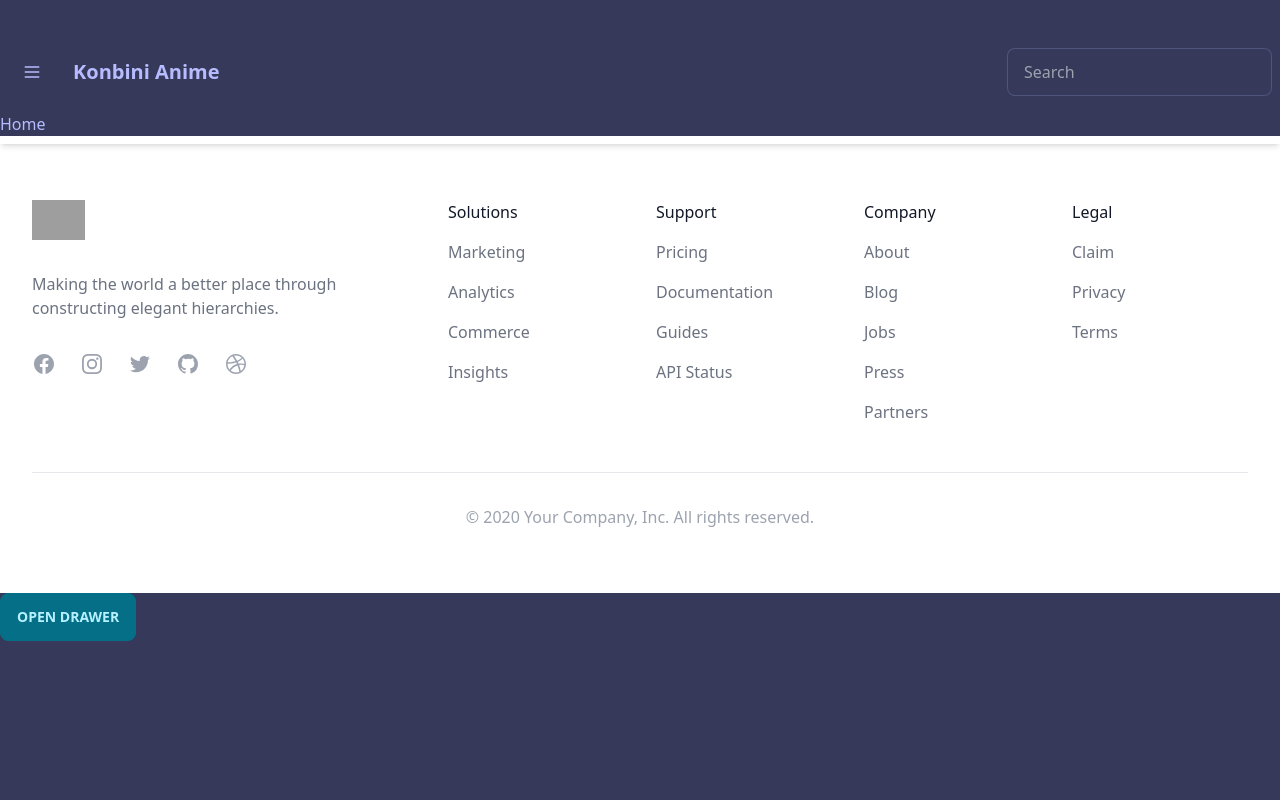
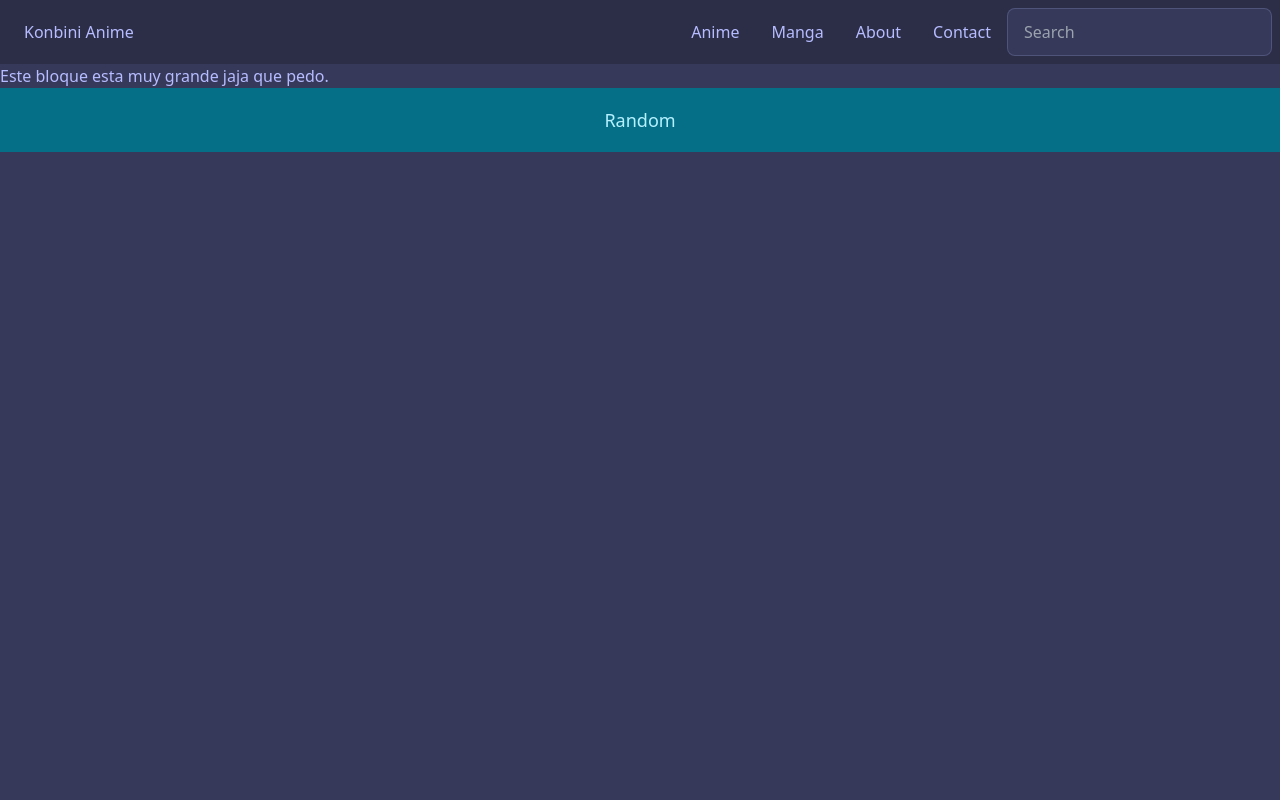
Before and after one commit to Samuel-Moo/konbini-anime, a React (Create React App) app: page / in a window 1280 px wide. Shown: the top 800 px of the page. Built offline with nearby package versions, Linux system fonts and the light colour scheme; grey boxes are pictures that could not be loaded.

Commit message:
New Responsive Navbar Derek 22/01/23

```diff
--- a/src/components/navigation/Navbar.js
+++ b/src/components/navigation/Navbar.js
@@ -2,32 +2,51 @@ import { connect } from "react-redux"
 import { NavLink } from "react-router-dom"
 import Logo1 from 'assets/images/logo_1.jpg'
 import Logo2 from 'assets/images/Logo_2.jpg'
-import React, { useState } from 'react'
 
 function Navbar(){
     return(
-        <nav className='w-full py-10 shadow-md fixed'>
-            <div className="navbar bg-base-100">
-          <div >
+      <div className="drawer">
+      <input id="my-drawer-3" type="checkbox" className="drawer-toggle" />
+      <div className="drawer-content flex flex-col">
+          {/* Navbar */}
+          <div className="w-full navbar bg-base-300">
+              <div className="flex-none lg:hidden">
+                  <label htmlFor="my-drawer-3" className="btn btn-square btn-ghost">
+                      <svg xmlns="http://www.w3.org/2000/svg" fill="none" viewBox="0 0 24 24" className="inline-block w-6 h-6 stroke-current"><path strokeLinecap="round" strokeLinejoin="round" strokeWidth="2" d="M4 6h16M4 12h16M4 18h16"></path></svg>
+                  </label>
+              </div>
+          <div className="flex-1 px-2 mx-2">Konbini Anime</div>
+          <div className="flex-none hidden lg:block">
+              <ul className="menu menu-horizontal">
+           {/* Navbar menu content here */}
+                  <li><a>Anime</a></li>
+                  <li><a>Manga</a></li>
+                  <li><a>About</a></li>
+                  <li><a>Contact</a></li>
 
-            <button className="btn btn-square btn-ghost">
+              </ul>
+          </div>
+          <div className="form-control">
+            <input type="text" placeholder="Search" className="input input-bordered" />
+          </div>
+          </div>
+  {/* Page content here */}
+      Este bloque esta muy grande jaja que pedo.
+      <button className="btn-xs sm:btn-sm md:btn-md lg:btn-lg btn-primary ">Random</button>
+      </div>
+      <div className="drawer-side">
+          <label htmlFor="my-drawer-3" className="drawer-overlay"></label>
+          <ul className="menu p-4 w-80 bg-base-100">
+      {/* Sidebar content here */}
+              <li><a>Anime</a></li>
+              <li><a>Manga</a></li>
+              <li><a>About</a></li>
+              <li><a>Contact</a></li>
 
+          </ul>
 
-              {/*aqui pon la SideBar*/}
-            <svg xmlns="http://www.w3.org/2000/svg" fill="none" viewBox="0 0 24 24" className="inline-block w-5 h-5 stroke-current"><path strokeLinecap="round" strokeLinejoin="round" strokeWidth="2" d="M4 6h16M4 12h16M4 18h16"></path></svg>
-            </button>
-
-            </div>
-  <div className="flex-1">
-    <a className="btn btn-ghost normal-case text-xl">Konbini Anime</a>
+      </div>
   </div>
-  <div className="flex-none gap-2">
-    <div className="form-control">
-      <input type="text" placeholder="Search" className="input input-bordered" />
-    </div>
-    </div>
-</div>
-        </nav>
     )
 }
 
--- a/src/components/navigation/Sidebar.js
+++ b/src/components/navigation/Sidebar.js
@@ -1,15 +1,14 @@
-import React, { useState } from 'react'
-import { connect } from "react-redux"
+{/*import { connect } from "react-redux"
 
 function Sidebar({ children}){
 
-        return(
-            <div className="drawer">
+return(*/}
+            {/*<div className="drawer">
                 <input id="my-drawer" type="checkbox" className="drawer-toggle" />
                     <div className="drawer-content">
                         {children}
 
-                        {/*Page content here */}
+                        /*Page content here
 
                         <label htmlFor="my-drawer" className="btn btn-primary drawer-button">Open drawer</label>
                     </div>
@@ -18,14 +17,15 @@ function Sidebar({ children}){
                         <ul className="menu p-4 w-80 bg-base-100 text-base-content">
 
 
-                        {/*Sidebar content here */}
+                        /*Sidebar content here
                             <li><a>Sidebar Item 1</a></li>
                             <li><a>Sidebar Item 2</a></li>
 
                         </ul>
                     </div>
-            </div>
-        )
+        </div> */}
+
+        {/*)
     }
 
 
@@ -34,4 +34,4 @@ const mapStateToProps=state=>({
 })
 export default connect(mapStateToProps,{
 
-}) (Sidebar)
+}) (Sidebar) */}
--- a/src/containers/pages/Home.jsx
+++ b/src/containers/pages/Home.jsx
@@ -1,5 +1,5 @@
 import Footer from "components/navigation/Footer"
-import Sidebar from "components/navigation/Sidebar"
+
 import Navbar from "components/navigation/Navbar"
 import Layout from "hocs/layouts/layout"
 import Homelanding from "components/home/Home"
@@ -7,13 +7,11 @@ import Homelanding from "components/home/Home"
 function Home(){
     return(
         <Layout data-theme="mosquera">
-            <Sidebar>
                 <Navbar/>
                 <div className="pt-28">
                     Home
                 </div>
                 <Footer/>
-            </Sidebar>
         </Layout>
     )
 }
```
